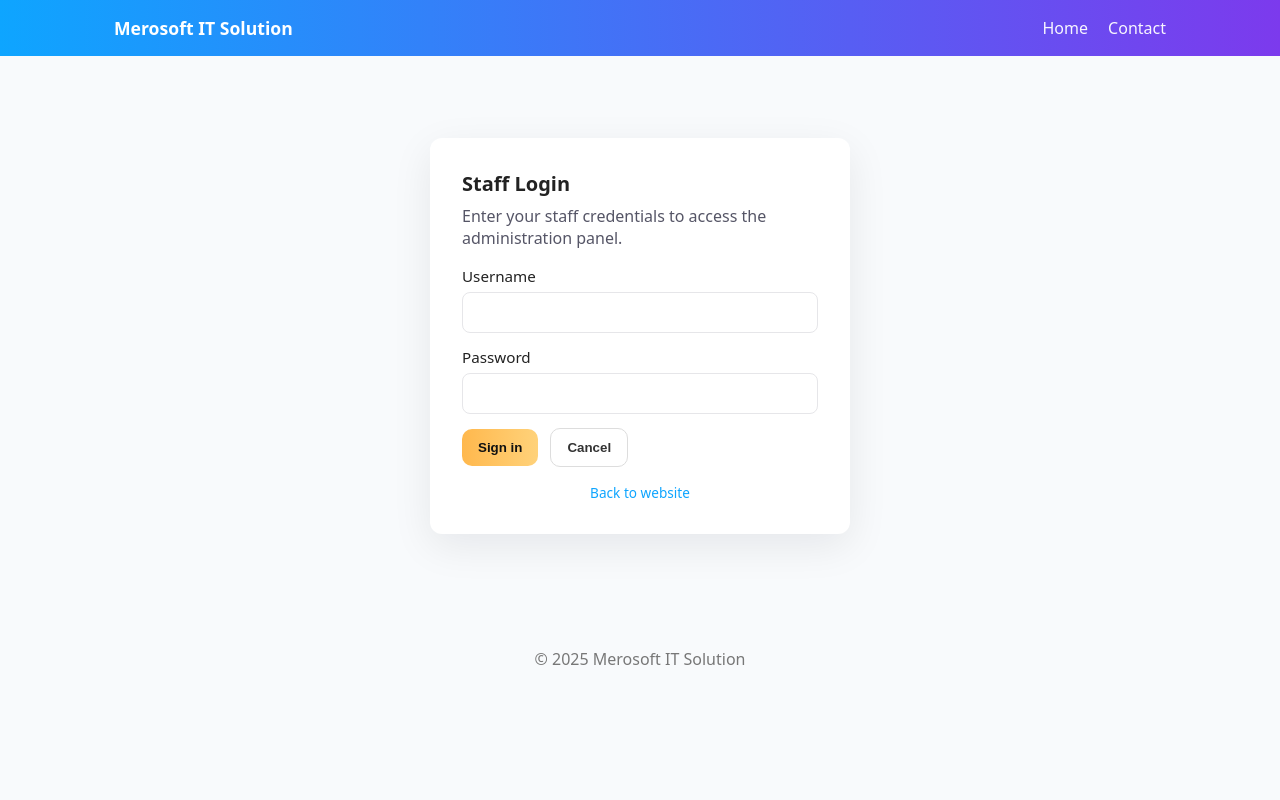
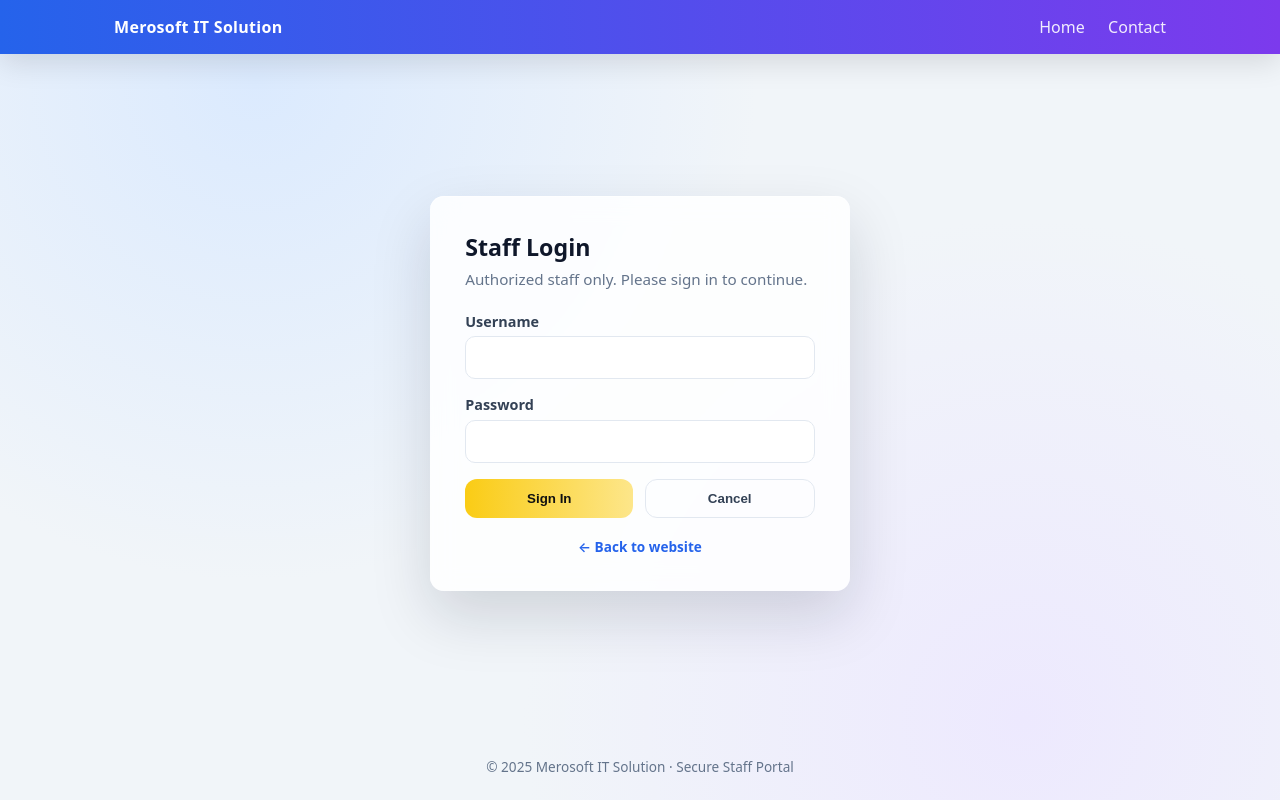
Before and after one commit to paudelamit71/Merosoft-IT-Solution, a plain HTML site: page login.html in a window 1280 px wide. Drawn offline with Linux system fonts and the light colour scheme.

Commit message:
Update login.html
update login staff

```diff
--- a/login.html
+++ b/login.html
@@ -4,43 +4,205 @@
   <meta charset="utf-8">
   <meta name="viewport" content="width=device-width,initial-scale=1">
   <title>Staff Login — Merosoft IT Solution</title>
-  <meta name="theme-color" content="#0ea5ff">
+
+  <meta name="theme-color" content="#2563eb">
   <link rel="canonical" href="https://paudelamit71.github.io/Merosoft-IT-Solution/login.html">
+
   <style>
-    :root{--bg:#f8fafc;--card:#fff;--primary:#0ea5ff;--accent:#7c3aed}
+    :root{
+      --primary:#2563eb;
+      --secondary:#7c3aed;
+      --bg:#f1f5f9;
+      --glass:rgba(255,255,255,0.85);
+      --text:#0f172a;
+      --muted:#64748b;
+      --success:#16a34a;
+      --error:#dc2626;
+      --radius:14px;
+    }
+
     *{box-sizing:border-box}
-    body{font-family:system-ui,-apple-system,Segoe UI,Roboto,"Helvetica Neue",Arial;margin:0;background:var(--bg);color:#222}
-    header{background:linear-gradient(90deg,var(--primary),var(--accent));padding:1rem 0;color:#fff}
-    .container{max-width:1100px;margin:0 auto;padding:0 1.5rem;display:flex;align-items:center;justify-content:space-between}
-    .logo{font-weight:800;font-size:1.1rem}
-    nav a{color:rgba(255,255,255,0.95);text-decoration:none;margin-left:1rem}
 
-    main{display:grid;place-items:center;min-height:70vh;padding:2rem}
-    .card{background:var(--card);padding:2rem;border-radius:12px;box-shadow:0 12px 40px rgba(2,6,23,0.08);width:100%;max-width:420px}
-    h1{margin:0 0 0.5rem 0;font-size:1.25rem}
-    p.sub{margin:0 0 1.1rem 0;color:#556}
-    .form-group{margin-bottom:0.9rem}
-    label{display:block;font-size:0.95rem;margin-bottom:0.35rem}
-    input[type="text"],input[type="password"]{width:100%;padding:0.75rem;border:1px solid #e6e6e9;border-radius:8px}
-    .actions{display:flex;gap:0.75rem;align-items:center;margin-top:0.6rem}
-    .btn{background:linear-gradient(90deg,#ffb84d,#ffd27a);border:none;padding:0.7rem 1rem;border-radius:10px;color:#111;font-weight:700;cursor:pointer}
-    .btn.secondary{background:transparent;border:1px solid #ddd;color:#333}
-    .msg{margin-top:0.8rem;padding:0.6rem;border-radius:8px;font-size:0.95rem}
-    .msg.success{background:#ecfdf5;color:#065f46}
-    .msg.error{background:#fff5f5;color:#9f1239}
-    .small{font-size:0.85rem;color:#667}
-    .links{margin-top:1rem;text-align:center}
-    a.text-link{color:var(--primary);text-decoration:none}
-    footer{padding:2rem 0;text-align:center;color:#777}
+    body{
+      margin:0;
+      font-family:system-ui,-apple-system,Segoe UI,Roboto,Arial;
+      background:
+        radial-gradient(circle at 20% 10%, #dbeafe 0%, transparent 40%),
+        radial-gradient(circle at 80% 90%, #ede9fe 0%, transparent 40%),
+        var(--bg);
+      color:var(--text);
+      min-height:100vh;
+      display:flex;
+      flex-direction:column;
+    }
 
-    @media(max-width:520px){.container{padding:0 1rem}.card{padding:1.2rem}}
+    /* HEADER */
+    header{
+      background:linear-gradient(90deg,var(--primary),var(--secondary));
+      color:#fff;
+      box-shadow:0 8px 30px rgba(0,0,0,.12);
+    }
+    .container{
+      max-width:1100px;
+      margin:auto;
+      padding:1rem 1.5rem;
+      display:flex;
+      align-items:center;
+      justify-content:space-between;
+    }
+    .logo{
+      font-weight:800;
+      letter-spacing:.3px;
+    }
+    nav a{
+      color:#fff;
+      text-decoration:none;
+      margin-left:1.2rem;
+      font-weight:500;
+      opacity:.9;
+    }
+    nav a:hover{opacity:1}
+
+    /* MAIN */
+    main{
+      flex:1;
+      display:grid;
+      place-items:center;
+      padding:2.5rem 1rem;
+    }
+
+    .card{
+      width:100%;
+      max-width:420px;
+      background:var(--glass);
+      backdrop-filter:blur(12px);
+      border-radius:var(--radius);
+      box-shadow:
+        0 25px 60px rgba(15,23,42,.15),
+        inset 0 1px 0 rgba(255,255,255,.6);
+      padding:2.2rem;
+      animation:fadeUp .6s ease;
+    }
+
+    @keyframes fadeUp{
+      from{opacity:0;transform:translateY(12px)}
+      to{opacity:1;transform:none}
+    }
+
+    h1{
+      margin:0;
+      font-size:1.45rem;
+      font-weight:800;
+    }
+    .sub{
+      margin:.4rem 0 1.4rem;
+      color:var(--muted);
+      font-size:.95rem;
+    }
+
+    /* FORM */
+    .form-group{margin-bottom:1rem}
+    label{
+      display:block;
+      font-size:.9rem;
+      margin-bottom:.35rem;
+      color:#334155;
+      font-weight:600;
+    }
+    input{
+      width:100%;
+      padding:.75rem .85rem;
+      border-radius:10px;
+      border:1px solid #e2e8f0;
+      font-size:.95rem;
+      transition:.2s;
+    }
+    input:focus{
+      outline:none;
+      border-color:var(--primary);
+      box-shadow:0 0 0 3px rgba(37,99,235,.15);
+    }
+
+    .actions{
+      display:flex;
+      gap:.7rem;
+      margin-top:.5rem;
+    }
+
+    .btn{
+      flex:1;
+      padding:.7rem 1rem;
+      border-radius:12px;
+      border:none;
+      font-weight:700;
+      cursor:pointer;
+      transition:.2s;
+    }
+
+    .btn.primary{
+      background:linear-gradient(90deg,#facc15,#fde68a);
+      color:#111;
+    }
+    .btn.primary:hover{filter:brightness(.95)}
+
+    .btn.secondary{
+      background:transparent;
+      border:1px solid #e2e8f0;
+      color:#334155;
+    }
+    .btn.secondary:hover{
+      background:#f8fafc;
+    }
+
+    /* MESSAGE */
+    .msg{
+      margin-top:1rem;
+      padding:.65rem .8rem;
+      border-radius:10px;
+      font-size:.92rem;
+      display:none;
+    }
+    .msg.success{
+      background:#ecfdf5;
+      color:var(--success);
+      border:1px solid #bbf7d0;
+    }
+    .msg.error{
+      background:#fef2f2;
+      color:var(--error);
+      border:1px solid #fecaca;
+    }
+
+    .links{
+      margin-top:1.2rem;
+      text-align:center;
+      font-size:.85rem;
+    }
+    .links a{
+      text-decoration:none;
+      color:var(--primary);
+      font-weight:600;
+    }
+
+    footer{
+      text-align:center;
+      padding:1.5rem 1rem;
+      color:#64748b;
+      font-size:.85rem;
+    }
+
+    @media(max-width:480px){
+      .card{padding:1.6rem}
+    }
   </style>
 </head>
+
 <body>
+
 <header>
   <div class="container">
     <div class="logo">Merosoft IT Solution</div>
-      <nav aria-label="top navigation">
+    <nav>
       <a href="https://paudelamit71.github.io/Merosoft-IT-Solution/index.html">Home</a>
       <a href="https://paudelamit71.github.io/Merosoft-IT-Solution/index.html">Contact</a>
     </nav>
@@ -50,78 +212,78 @@
 <main>
   <div class="card" role="region" aria-labelledby="login-title">
     <h1 id="login-title">Staff Login</h1>
-      <p class="sub">Enter your staff credentials to access the administration panel.</p>
+    <p class="sub">Authorized staff only. Please sign in to continue.</p>
 
     <form id="login-form">
       <div class="form-group">
         <label for="username">Username</label>
-          <input id="username" name="username" type="text" autocomplete="username" required>
+        <input id="username" type="text" required autocomplete="username">
       </div>
+
       <div class="form-group">
         <label for="password">Password</label>
-          <input id="password" name="password" type="password" autocomplete="current-password" required>
+        <input id="password" type="password" required autocomplete="current-password">
       </div>
+
       <div class="actions">
-          <button type="submit" class="btn">Sign in</button>
-          <button type="button" id="cancel" class="btn secondary">Cancel</button>
+        <button class="btn primary" type="submit">Sign In</button>
+        <button class="btn secondary" type="button" id="cancel">Cancel</button>
       </div>
     </form>
 
-      <div id="message" aria-live="polite" style="display:none"></div>
+    <div id="message" class="msg"></div>
 
-      <div class="links small">
-        <a class="text-link" href="https://paudelamit71.github.io/Merosoft-IT-Solution/#home">Back to website</a>
+    <div class="links">
+      <a href="https://paudelamit71.github.io/Merosoft-IT-Solution/#home">
+        ← Back to website
+      </a>
     </div>
   </div>
 </main>
 
 <footer>
-    &copy; 2025 Merosoft IT Solution
+  © 2025 Merosoft IT Solution · Secure Staff Portal
 </footer>
 
 <script>
-    // Simple client-side login simulation. Replace with server-side auth in production.
 (function(){
-      const form = document.getElementById('login-form');
-      const msg = document.getElementById('message');
-      const cancel = document.getElementById('cancel');
+  const form=document.getElementById('login-form');
+  const msg=document.getElementById('message');
+  const cancel=document.getElementById('cancel');
 
-  cancel.addEventListener('click', ()=>{ window.location.href = 'https://paudelamit71.github.io/Merosoft-IT-Solution/'; });
+  cancel.onclick=()=>location.href='https://paudelamit71.github.io/Merosoft-IT-Solution/';
 
-      form.addEventListener('submit', function(e){
+  form.onsubmit=e=>{
     e.preventDefault();
-        msg.style.display = 'none';
-        const user = form.username.value.trim();
-        const pass = form.password.value;
+    msg.style.display='none';
 
-        if(!user || !pass){
-          showMessage('Please enter both username and password.','error');
+    const u=form.username.value.trim();
+    const p=form.password.value;
+
+    if(!u||!p){
+      show('Please enter both username and password.','error');
       return;
     }
 
-        // Demo: accept any non-empty credentials but show success/failure demo
-        // For a stricter demo, uncomment the check below.
-        // if(user==='staff' && pass==='password123') { success... }
+    show('Signing in…');
 
-        // simulate network delay
-        showMessage('Signing in...', '');
     setTimeout(()=>{
-          // simple simulated check: username contains 'staff' or role
-          if(user.toLowerCase().includes('staff') || user.toLowerCase().includes('admin')){
-            showMessage('Welcome, ' + user + '. Redirecting to staff dashboard...', 'success');
-            setTimeout(()=>{ window.location.href = 'https://paudelamit71.github.io/Merosoft-IT-Solution/#home'; }, 1200);
-          } else {
-            showMessage('Invalid staff credentials. Use your staff username.', 'error');
+      if(u.toLowerCase().includes('staff')||u.toLowerCase().includes('admin')){
+        show(`Welcome ${u}. Redirecting…`,'success');
+        setTimeout(()=>location.href='https://paudelamit71.github.io/Merosoft-IT-Solution/#home',1200);
+      }else{
+        show('Invalid staff credentials.','error');
       }
-        }, 900);
-      });
+    },900);
+  };
 
-      function showMessage(text, type){
-        msg.style.display = 'block';
-        msg.textContent = text;
-        msg.className = 'msg ' + (type === 'success' ? 'success' : type === 'error' ? 'error' : '');
+  function show(t,type){
+    msg.textContent=t;
+    msg.className='msg '+(type||'');
+    msg.style.display='block';
   }
 })();
 </script>
+
 </body>
 </html>
```
Lines whose indentation alone changed are shown as unchanged.
